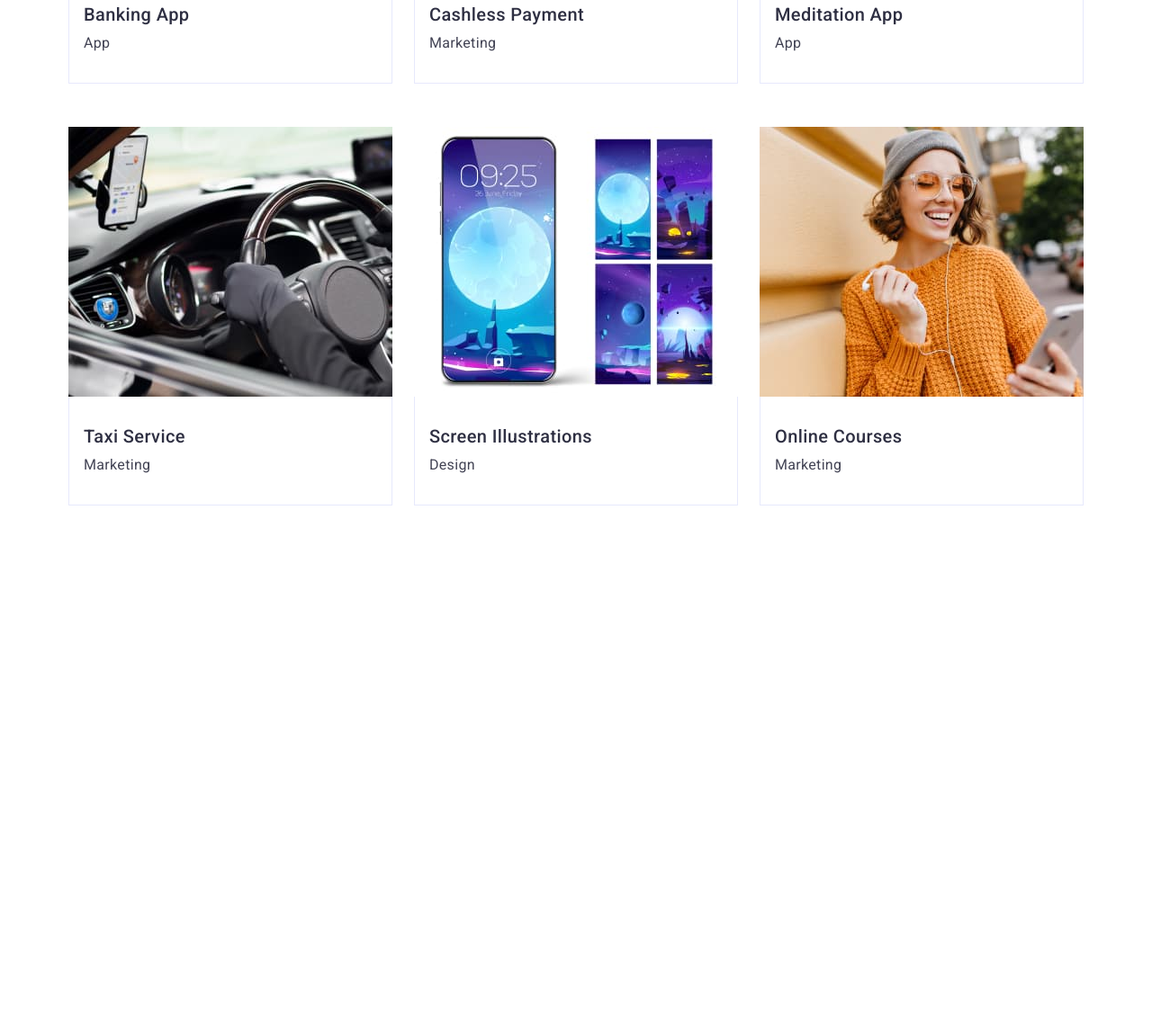
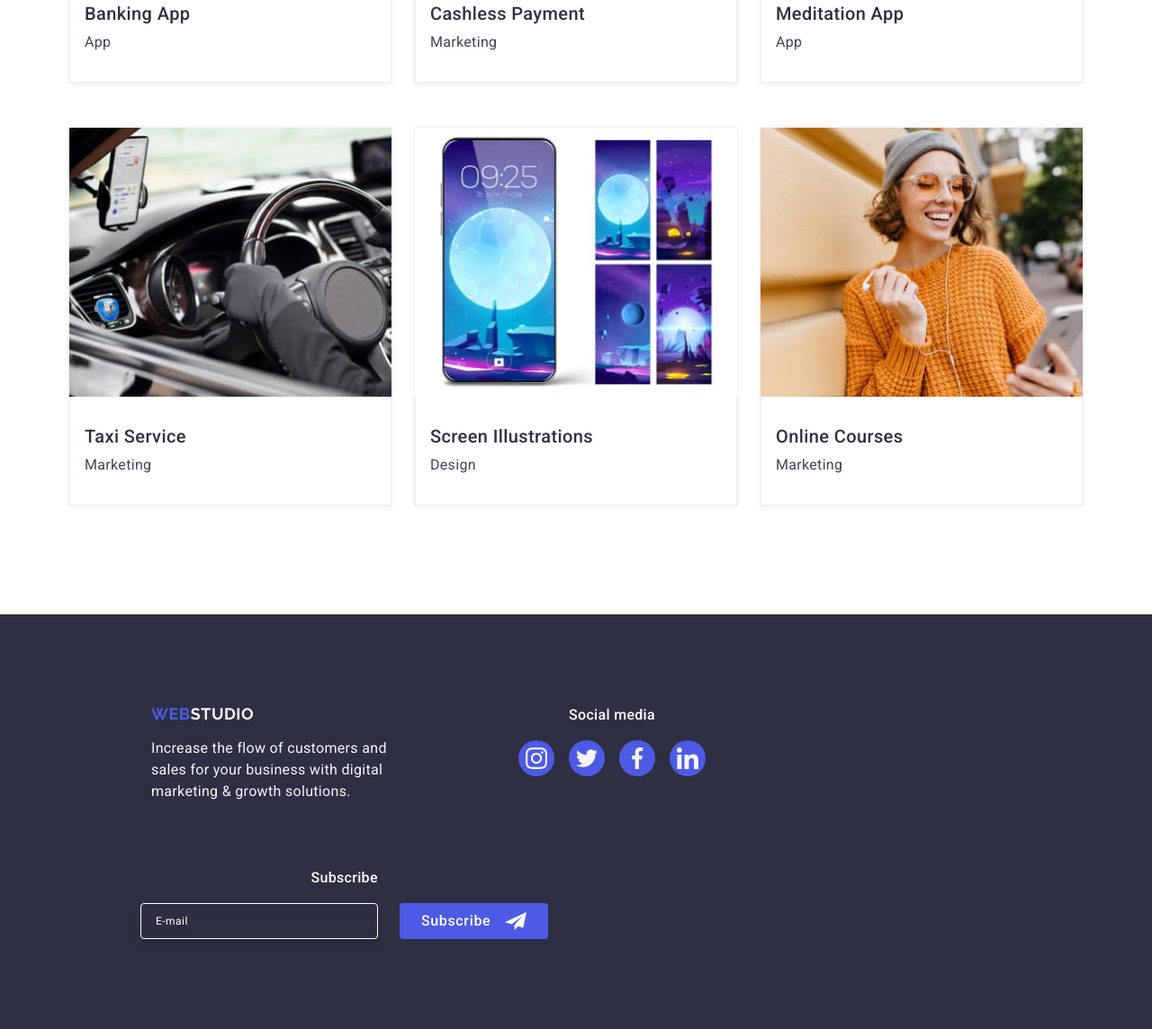
Before and after one commit to 5791-IM/goit-markup-hw-06, a plain HTML site: page index.html in a window 1280 px wide. Shown: the part 1835-2979 px from the top of the page at 90% size. Before the commit the page ends 2517 px from the top, so only its background shows below. Drawn offline with nearby package versions, Linux system fonts and the light colour scheme.

Commit message:
Work on portfolio, advanced and team sections

```diff
--- a/css/styles.css
+++ b/css/styles.css
@@ -458,10 +458,9 @@ img {
 
 /* Start Our Portfolio section */
 
-@media screen and (min-width: 1158px) {
 .portfolio-section {
-    padding-top: 120px;
-    padding-bottom: 120px;
+  padding-top: 96px;
+  padding-bottom: 96px;
 }
 .portfolio-title {
   margin-bottom: 72px;
@@ -475,7 +474,59 @@ img {
 }
 .portfolio-list {
   display: flex;
+  flex-direction: column;
+  align-items: center;
+  gap: 72px;
+}
+.portfolio-section-item {
+  width: 288px;
+  border: 1px solid var(--CLOUD, #f4f4fd);
+  background: var(--WHITE, #fff);
+  box-shadow: 0px 2px 1px 0px rgba(46, 47, 66, 0.08),
+    0px 1px 1px 0px rgba(46, 47, 66, 0.16),
+    0px 1px 6px 0px rgba(46, 47, 66, 0.08);
+}
+.overlay {
+  display: none;
+}
+.portfolio-progect-card {
+  padding: 32px 16px;
+  border: 1px solid var(--CORNFLOWER, #e7e9fc);
+  border-top: none;
+}
+.portfolio-subhead {
+  margin-bottom: 8px;
+  color: var(--navyblue, #2e2f42);
+  font-size: 20px;
+  font-weight: 500;
+  line-height: 1.2;
+  letter-spacing: 0.02em;
+}
+.portfolio-text {
+  color: var(--slate, #434455);
+  line-height: 1.5;
+  letter-spacing: 0.02em;
+}
+
+@media screen and (min-width: 768px) {
+  .portfolio-list {
+    column-gap: 24px;
+    row-gap: 72px;
     flex-wrap: wrap;
+    flex-direction: row;
+  }
+  .portfolio-section-item {
+    width: calc((100% - 24px) / 2);
+    box-shadow: 0px 1px 6px 0px rgba(46, 47, 66, 0.08);
+  }
+}
+
+@media screen and (min-width: 1158px) {
+  .portfolio-section {
+    padding-top: 120px;
+    padding-bottom: 120px;
+  }
+  .portfolio-list {
     column-gap: 24px;
     row-gap: 48px;
   }
@@ -505,7 +556,6 @@ img {
     transition: transform 250ms cubic-bezier(0.4, 0, 0.2, 1);
     overflow: auto;
   }
-
   .portfolio-section-item:hover .overlay {
     transform: translateX(0);
   }
@@ -513,41 +563,23 @@ img {
     box-shadow: 0px 1px 6px rgba(46, 47, 66, 0.08),
       0px 1px 1px rgba(46, 47, 66, 0.16), 0px 2px 1px rgba(46, 47, 66, 0.08);
   }
-  .portfolio-progect-card {
-    padding: 32px 16px;
-    border: 1px solid var(--CORNFLOWER, #e7e9fc);
-    border-top: none;
-  }
-  .portfolio-subhead {
-    margin-bottom: 8px;
-    color: var(--navyblue, #2e2f42);
-    font-size: 20px;
-    font-weight: 500;
-    line-height: 1.2;
-    letter-spacing: 0.02em;
-  }
-  .portfolio-text {
-    color: var(--slate, #434455);
-    line-height: 1.5;
-    letter-spacing: 0.02em;
-  }
 }
 
 /* End Our Portfolio section */
 
 /* Start Footer */
+
 .footer {
-  padding: 100px 0 100px;
+  padding: 96px 0;
   background: var(--navyblue, #2e2f42);
-}
-
-.footer-logo {
-  margin-right: 120px;
 }
 .footer .container {
   display: flex;
-  align-items: baseline;
+  flex-direction: column;
+  align-items: center;
+  gap: 72px;
 }
+
 .footer-logo-link {
   color: var(--iris, #4d5ae5);
   font-family: 'Raleway', sans-serif;
@@ -556,23 +588,24 @@ img {
   line-height: 1.17;
   letter-spacing: 0.03em;
   text-transform: uppercase;
+  margin-left: 92px;
 }
 .footer-logo-accent {
   color: var(--cloud, #f4f4fd);
 }
 .footer-text-content {
+  max-width: 288px;
   margin-top: 16px;
-  max-width: 264px;
   color: var(--cloud, #f4f4fd);
   line-height: 1.5;
   letter-spacing: 0.02em;
 }
-
 .footer-social-title {
   font-weight: 500;
   line-height: 1.5;
   letter-spacing: 0.02em;
   margin-bottom: 16px;
+  text-align: center;
   color: var(--WHITE, #fff);
 }
 .footer-social-links {
@@ -582,7 +615,6 @@ img {
   gap: 16px;
   flex-shrink: 0;
 }
-
 .footer-social-link {
   width: 40px;
   height: 40px;
@@ -598,7 +630,6 @@ img {
 .footer-icon {
   fill: #f4f4fd;
 }
-
 .footer-social-link:hover,
 .footer-social-link:focus {
   background-color: var(--GREEN, #31d0aa);
@@ -609,9 +640,42 @@ img {
   fill: #f4f4fd;
 }
 
+@media screen and (min-width: 768px) {
+  .footer .container {
+    flex-wrap: wrap;
+    flex-direction: row;
+    gap: 72px 24px;
+    align-items: baseline;
+  }
+  .footer-text-content {
+    margin-left: 92px;
+    /* max-width: 496px; */
+  }
+  .footer-logo-link {
+    margin-left: 92px;
+  }
+}
+
+@media screen and (min-width: 1158px) {
+  .footer {
+    padding: 100px 0 100px;
+  }
+  .footer-logo {
+    margin-right: 120px;
+  }
+  .footer-text-content {
+    max-width: 264px;
+    justify-content: center;
+  }
+}
+
 /* Form container */
+
 .subscribe-container {
-  margin-left: 80px;
+  display: flex;
+  flex-wrap: wrap;
+  flex-direction: column;
+  align-items: center;
 }
 .subscribe-text {
   margin-bottom: 16px;
@@ -619,10 +683,6 @@ img {
   font-weight: 500;
   line-height: 1.5;
   letter-spacing: 0.02em;
-}
-.footer-form {
-  display: flex;
-  gap: 24px;
 }
 .footer-input {
   color: var(--WHITE, #fff);
@@ -673,6 +733,16 @@ img {
 .subscribe-icon {
   margin-left: 16px;
   fill: var(--color1, #fff);
+}
+
+@media screen and (min-width: 1158px) {
+  .subscribe-container {
+    margin-left: 80px;
+  }
+  .footer-form {
+    display: flex;
+    gap: 24px;
+  }
 }
 
 /* Finish Footer */
--- a/index.html
+++ b/index.html
@@ -477,7 +477,7 @@
     </main>
 
     <!-- Footer -->
-    <!-- <footer class="footer">
+    <footer class="footer">
       <div class="container">
         <div class="footer-logo">
           <a class="footer-logo-link" href="./index.html"
@@ -536,10 +536,10 @@
               </a>
             </li>
           </ul>
-        </div> -->
+        </div>
 
-    <!-- Form container -->
-    <!-- <div class="subscribe-container">
+        <!-- Form container -->
+        <div class="subscribe-container">
           <p class="subscribe-text">Subscribe</p>
           <form class="footer-form">
             <label class="footer-label">
@@ -560,9 +560,9 @@
           </form>
         </div>
       </div>
-    </footer> -->
+    </footer>
 
-    <!-- Modal -->
+    <!-- Modal  -->
     <!-- <div class="backdrop is-open">
       <div class="modal">
         <button class="modal-close" type="button">
@@ -572,10 +572,10 @@
             ></use>
           </svg>
         </button>
-        <p class="modal-text">Leave your contacts and we will call you back</p>
+        <p class="modal-text">Leave your contacts and we will call you back</p>  -->
 
-        Form
-        <form class="modal-form">
+    <!-- Form -->
+    <!-- <form class="modal-form">
           <div class="form-field">
             <label class="form-label" for="user-name">Name</label>
             <div class="form-field-input">
@@ -663,6 +663,6 @@
           <button class="modal-button" type="submit">Send</button>
         </form>
       </div>
-    </div> -->
+    </div>  -->
   </body>
 </html>
```
Lines whose indentation alone changed are shown as unchanged.
